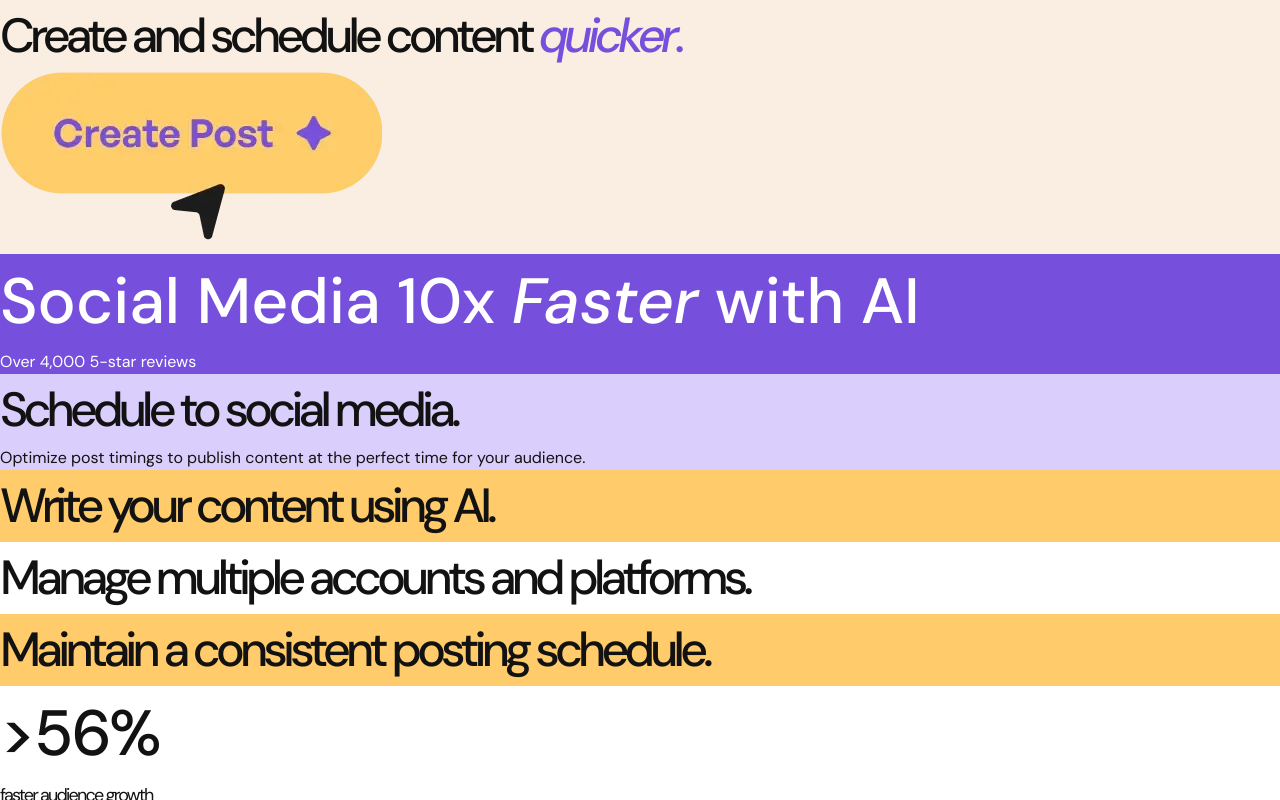
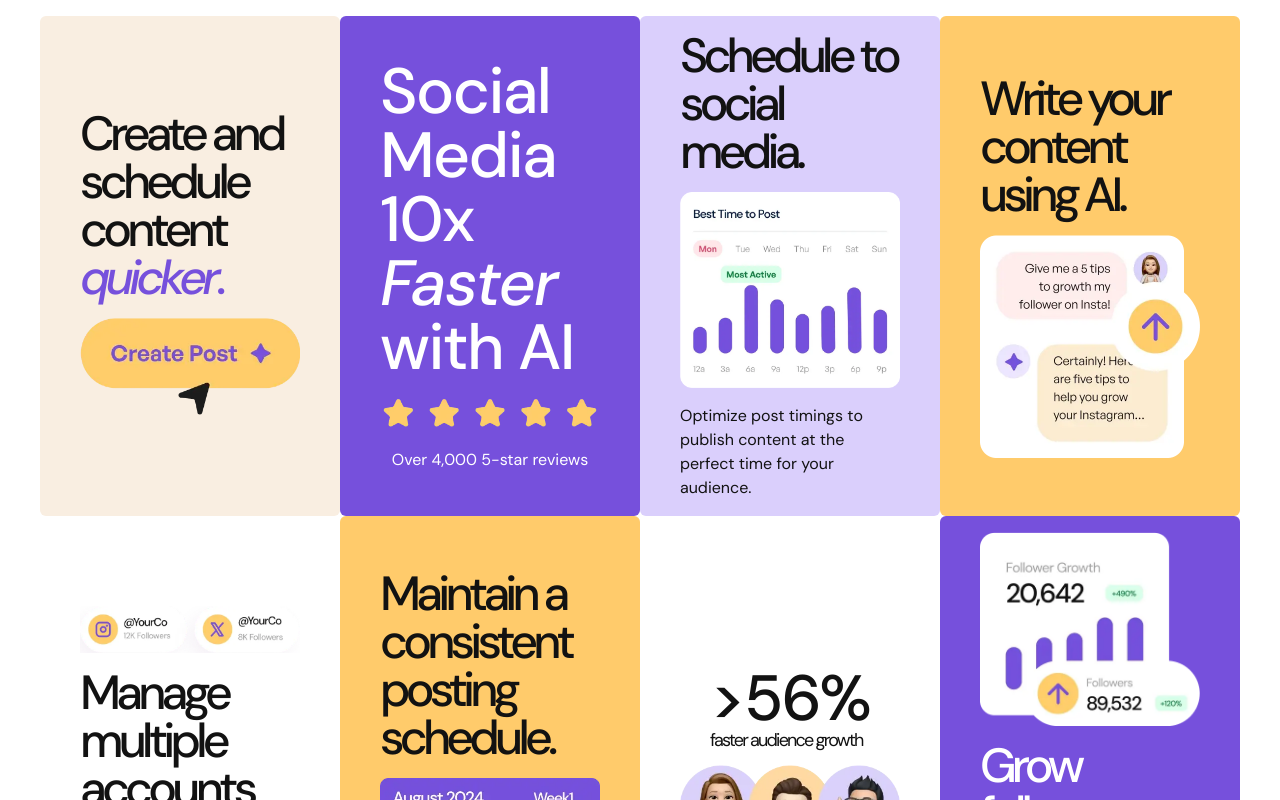
Before and after one commit to dev-paulL/bento-grid-react, a React (Vite) app: page / in a window 1280 px wide. Shown: the top 800 px of the page. Built offline with nearby package versions, Linux system fonts and the light colour scheme.

Commit message:
imported images. create columns

```diff
--- a/src/App.tsx
+++ b/src/App.tsx
@@ -4,7 +4,6 @@ function App() {
       <div className="bg-yellow100 text-Black">
         <h2>Create and schedule content <span className="text-purple500"><em>quicker</em>.</span></h2>
         <img src="../src/assets/images/illustration-create-post.webp" alt="" />
-        {/* illustration create post */}
       </div>
 
       {/* MAIN DIV */}
@@ -13,38 +12,38 @@ function App() {
           Social Media <span>10x</span> <em>Faster</em> with AI
         </h1>
 
-        {/* Stars  */}
+        <img src="../src/assets/images/illustration-five-stars.webp" alt="" />
         <p>Over 4,000 5-star reviews</p>
       </div>
 
       <div className="bg-purple100 text-Black">
         <h2>Schedule to social media.</h2>
-          {/* Illustration schedule post */}
+          <img src="../src/assets/images/illustration-schedule-posts.webp" alt="" />
         <p>Optimize post timings to publish content at the perfect time for your audience.</p>
       </div>
 
       <div className="bg-yellow500 text-Black">
         <h2>Write your content using AI.</h2>
-        {/* illustration ai content  */}
+        <img src="../src/assets/images/illustration-ai-content.webp" alt="" />
       </div>
 
       <div className="bg-White text-Black">
-        {/* Illustration multiple account platforms */ }
+        <img src="../src/assets/images/illustration-multiple-platforms.webp" alt="" />
         <h2>Manage multiple accounts and platforms.</h2>
       </div>
 
       <div className="bg-yellow500 text-Black">
         <h2>Maintain a consistent posting schedule.</h2>
-        {/* illustration consistent posting schedule */}
+        <img src="../src/assets/images/illustration-consistent-schedule.webp" alt="" />
       </div>
 
       <div className="bg-White text-Black">
         <h2 className="text-small font-normal"><span className="text-big font-medium">&#62;56%</span> <br/> faster audience growth</h2>
-        {/* illustration audience growth */}
+        <img src="../src/assets/images/illustration-audience-growth.webp" alt="" />
       </div>
 
       <div className="bg-purple500 text-White">
-        {/* illustration grow followers */}
+        <img src="../src/assets/images/illustration-grow-followers.webp" alt="" />
         <h2>Grow followers with non-stop content.</h2>
       </div>
     </main>
--- a/src/index.css
+++ b/src/index.css
@@ -36,8 +36,17 @@ h2 {
 }
 
 h1 {
-  @apply text-big
+  @apply text-big tracking-tight
 }
 h1, h2, h3 {
-  @apply font-medium
+  @apply font-medium leading-none
+
 }
+
+div {
+  @apply flex flex-col items-center justify-center rounded-md gap-4 px-10 py-4
+}
+
+main {
+  @apply grid grid-cols-4
+}
```
